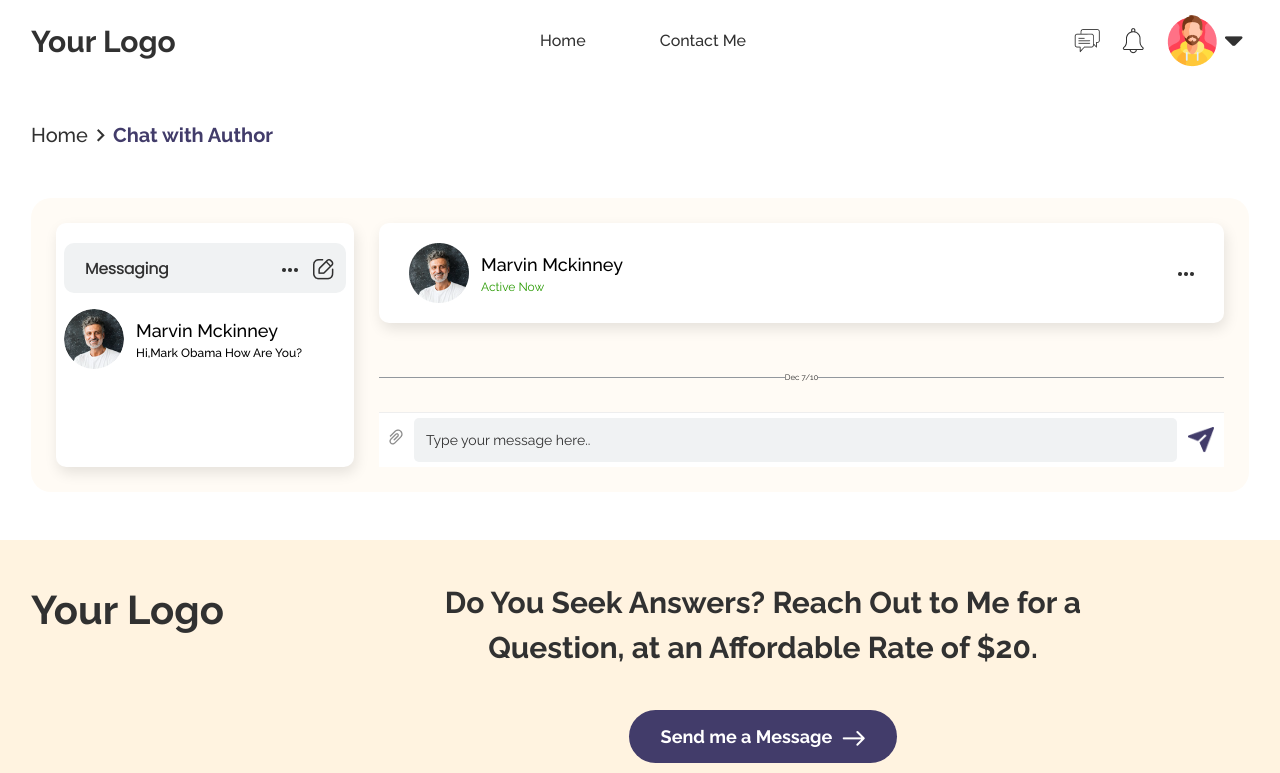
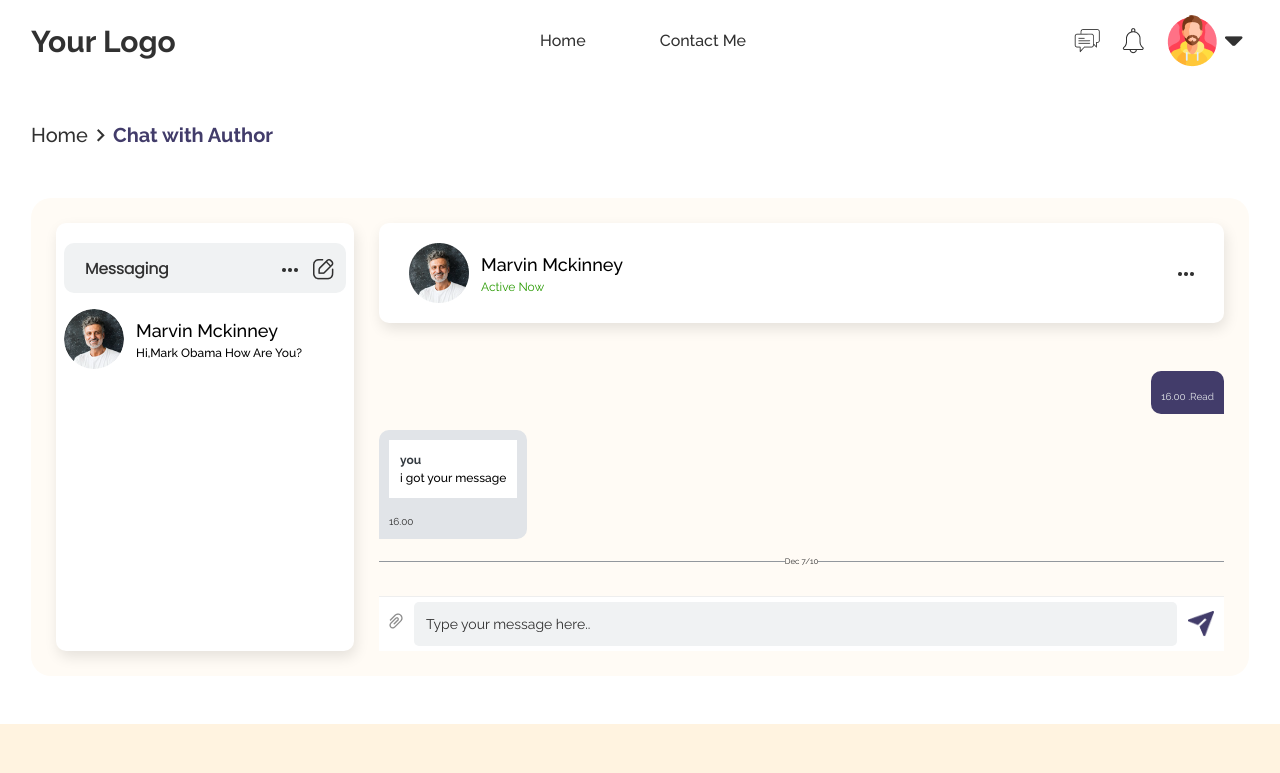
Before and after one commit to MamtazDev/christianity-book-react, a React (Vite) app: page /author-chat in a window 1280 px wide. Shown: the top 773 px of the page. Built offline with nearby package versions, Linux system fonts and the light colour scheme; sample sign-in values are in the browser's storage.

Commit message:
update the sender receiver functionality

```diff
--- a/src/components/AuthorChat/Conversation.jsx
+++ b/src/components/AuthorChat/Conversation.jsx
@@ -7,47 +7,26 @@ import submit from "../../assets/images/submit.png";
 import "./AuthorChat.css";
 const Conversation = () => {
   const initialState = [
-    { type: "receiver", content: [] },
     { type: "sender", content: [] },
+    { type: "receiver", content: ["i got your message"] },
   ];
-  const [state, setState] = useState(initialState);
+  const [chatData, setChatData] = useState(initialState);
   const [message, setMessage] = useState("");
   const handleInputChange = (e) => {
     setMessage(e.target.value);
   };
   const handleSubmit = () => {
     if (message.trim() !== "") {
-      const updatedState = state.map((msg) => {
-        if (msg.type === "sender") {
-          return { ...msg, content: [...msg.content, message] };
-        }
-        return msg;
-      });
-      setState(updatedState);
+      const newMessage = { type: "sender", content: [message] };
+      const newMessageForReceiver = { type: "receiver", content: [message] };
+      setChatData([...chatData, newMessage]);
       setMessage("");
 
-      localStorage.setItem("chatState", JSON.stringify(updatedState));
-      const updatedReceiverState = [
-        { type: "receiver", content: ["i got your message"] },
-        ...updatedState.slice(1),
-      ];
       setTimeout(() => {
-        setState(updatedReceiverState);
-        localStorage.setItem("chatState", JSON.stringify(updatedReceiverState));
-      }, 1000);
+        setChatData((prevChatData) => [...prevChatData, newMessageForReceiver]);
+      }, 2000);
     }
   };
-  useEffect(() => {
-    const chatStateFromLocalStorage = localStorage.getItem("chatState");
-    if (chatStateFromLocalStorage) {
-      setState(JSON.parse(chatStateFromLocalStorage));
-    }
-  }, [setMessage]);
-  const receiverContent =
-    state.find((msg) => msg.type === "receiver")?.content || [];
-  const senderContent =
-    state.find((msg) => msg.type === "sender")?.content || [];
-
   return (
     <div className="chatList">
       <div className="chatOwner d-flex justify-content-between align-items-center mb-5">
@@ -63,30 +42,29 @@ const Conversation = () => {
         </button>
       </div>
       {/* receiver */}
-      {receiverContent.map((data) => (
+      {chatData.map((data, index) =>
+        data.type === "receiver" ? (
           <div className="grayBox mb-3">
             <div className="whiteBox mb-3">
               <span className="d-block text-dark">you</span>
-            <p>{data}</p>
+              <p>{data.content}</p>
             </div>
-          {/* <p className="mb-2">of course, let me know if you are on the way.</p> */}
             <span className="d-block time">16.00</span>
           </div>
-      ))}
-      {senderContent.map((data) => (
+        ) : (
           <div className="answerBox ml-auto mb-3">
-          <p className="mb-2">{data} </p>
+            <p className="mb-2">{data.content} </p>
             <span className="d-block time">16.00 .Read</span>
           </div>
-      ))}
-
+        )
+      )}
       <div className="dayTime d-flex align-items-center gap-1">
         <div className="weekDayLine"></div>
         <p>Dec 7/10</p>
         <div className="weekDayLine"></div>
       </div>
 
-      <form action="" onSubmit={(e) => e.preventDefault()}>
+      <form onSubmit={(e) => e.preventDefault()}>
         <div className="sendForm d-flex align-items-center gap-4">
           <div className="file-upload">
             <label htmlFor="file-input">
```
Lines whose indentation alone changed are shown as unchanged.
